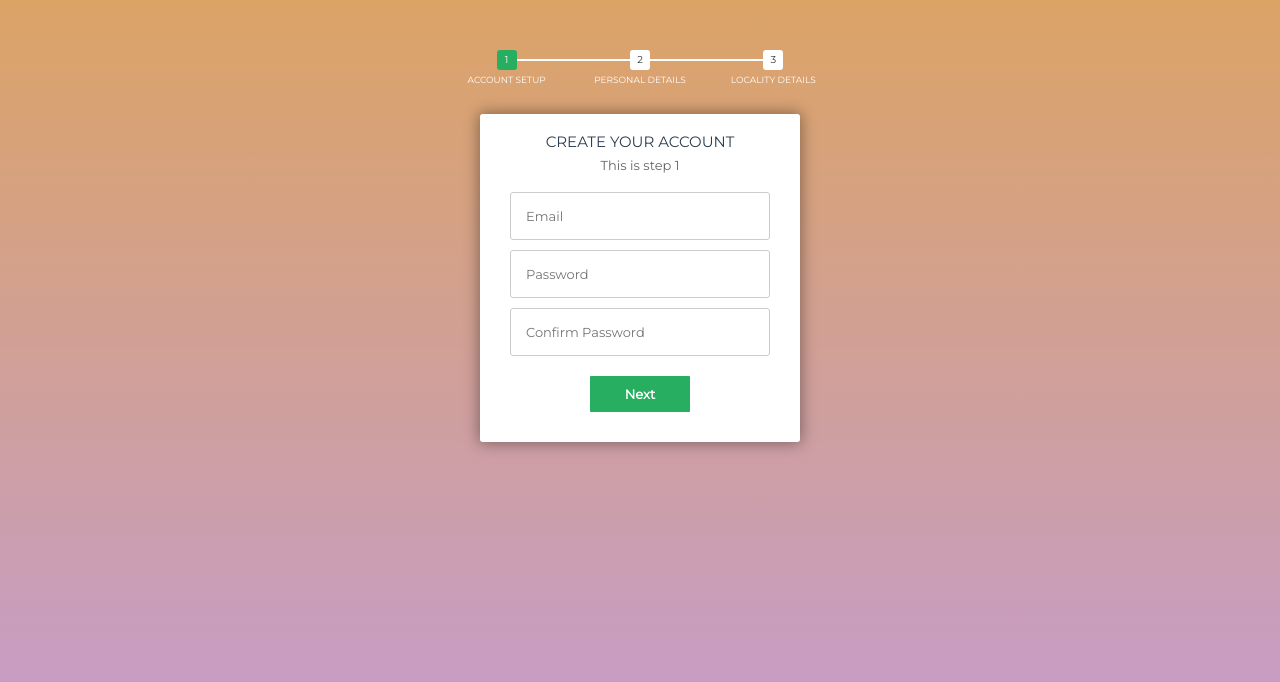
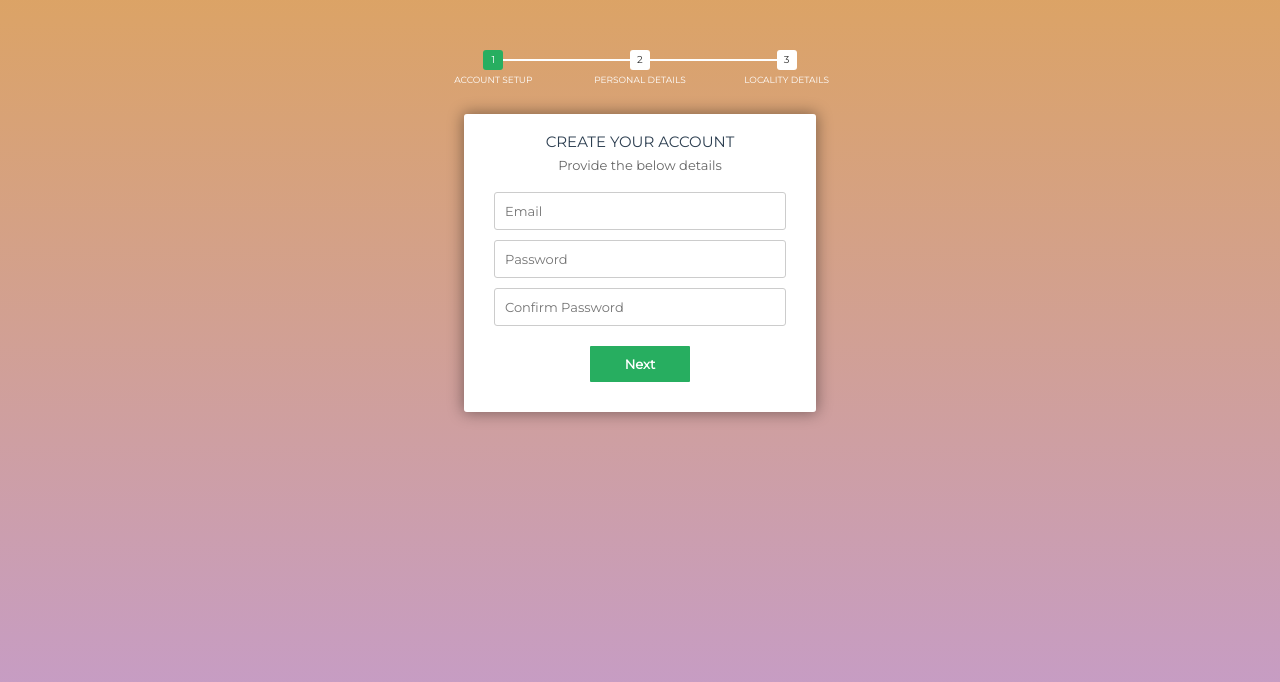
Before and after one commit to ksranjith786/match-life-partner, a Flask app: page /register/ in a window 1280 px wide. Shown: the top 682 px of the page. Run offline with Flask 2, Linux system fonts and the light colour scheme; some libraries are stand-ins or nearby versions.

Commit message:
Updated CSS to support Mobile and Desktop; added basic page;

```diff
--- a/project/database/database.py
+++ b/project/database/database.py
@@ -111,7 +111,7 @@ def queryUserAccountFromDB(colName="", value=""):
 
     try:
         look_for = '%{0}%'.format(value)
-        print(f'Debug | value={look_for} of column={colName}')
+        #print(f'Debug | value={look_for} of column={colName}')
         rs = None
         if colName == "email":
             rs = db_session.query(UsersAccount).filter(UsersAccount.email.ilike(look_for))
--- a/project/routes/details/persona.py
+++ b/project/routes/details/persona.py
@@ -36,5 +36,5 @@ def persona():
         user['State'] = result.state
         user['Country'] = result.country
 
-    return jsonify(user)
+    return render_template('details/basic.html', userFname=user['First Name'])
 # end persona
--- a/project/templates/register.html
+++ b/project/templates/register.html
@@ -32,12 +32,26 @@
             font-family: montserrat, arial, verdana;
         }
 
-        /*form styles*/
-        #msform {
-            width: 400px;
-            margin: 50px auto;
-            text-align: center;
-            position: relative;
+        @media only screen and (min-width: 768px) {
+
+            /*form styles*/
+            #msform {
+                width: 85%;
+                margin: 100px auto;
+                text-align: center;
+                position: relative;
+            }
+        }
+
+        @media only screen and (min-width: 1280px) {
+
+            /*form styles*/
+            #msform {
+                width: 440px;
+                margin: 50px auto;
+                text-align: center;
+                position: relative;
+            }
         }
 
         #msform fieldset {
@@ -60,9 +74,21 @@
         }
 
         /*inputs*/
-        #msform input,
+        #msform input {
+            padding: 10px;
+            border: 1px solid #ccc;
+            border-radius: 3px;
+            margin-bottom: 10px;
+            width: 100%;
+            box-sizing: border-box;
+            font-family: montserrat;
+            color: #2C3E50;
+            font-size: 13px;
+        }
+
+        /* input Text Area */
         #msform textarea {
-            padding: 15px;
+            padding: 10px;
             border: 1px solid #ccc;
             border-radius: 3px;
             margin-bottom: 10px;
@@ -188,7 +214,7 @@
         <!-- fieldsets -->
         <fieldset>
             <h2 class="fs-title">Create your account</h2>
-            <h3 class="fs-subtitle">This is step 1</h3>
+            <h3 class="fs-subtitle">Provide the below details</h3>
             <input type="text" name="email" placeholder="Email" />
             <input type="password" name="pass" placeholder="Password" />
             <input type="password" name="cpass" placeholder="Confirm Password" />
@@ -199,10 +225,11 @@
             <h3 class="fs-subtitle">Your basic details, it is safe with us</h3>
             <input type="text" name="fname" placeholder="First Name" />
             <input type="text" name="lname" placeholder="Last Name" />
-            <h3 class="fs-subtitle">
-                Male <input name="gender" type="radio" value="Male" Checked />
-                Female<input name="gender" type="radio" value="Female" />
-            </h3>
+            <h3 class="fs-subtitle">Gender &nbsp;&nbsp; </h3>
+            <select name="gender">
+                <option value="male" selected>Male</option>
+                <option value="female">Female</option>
+            </select>
             <input type="number" name="age" placeholder="Age" min=18 max=60 />
             <input type="button" name="previous" class="previous action-button" value="Previous" />
             <input type="button" name="next" class="next action-button" value="Next" />
```
Also changed, not shown: project/templates/details/basic.html (+45 -0 lines), project/templates/login.html (+21 -7 lines).
